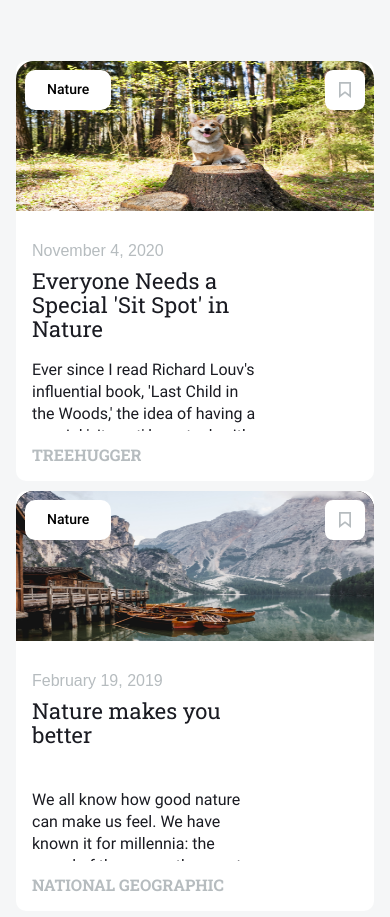
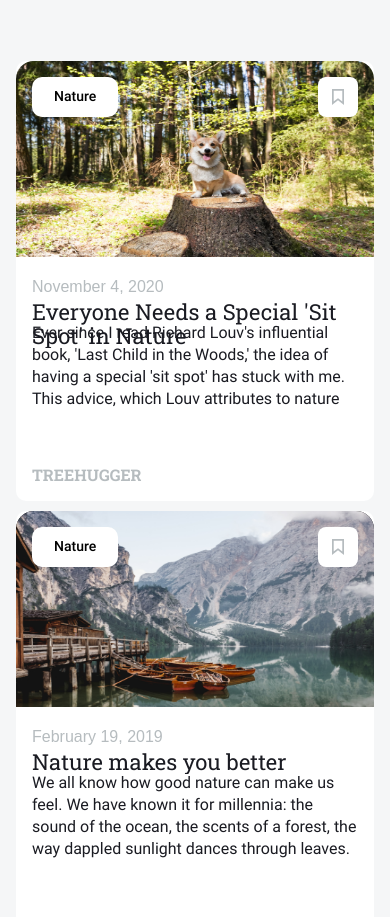
Before and after one commit to irmo12/news-explorer-frontend, a React (Create React App) app in the folder news-explorer/: page / in a window 390 px wide. Shown: the part 599-1516 px from the top of the page. Built offline with nearby package versions, Linux system fonts and the light colour scheme.

Commit message:
getting there 320

```diff
--- a/news-explorer/src/components/NewsCard/NewsCard.css
+++ b/news-explorer/src/components/NewsCard/NewsCard.css
@@ -122,13 +122,13 @@
   justify-content: flex-start;
   display: grid;
   padding: 0 23px;
-  grid-template-rows: 0.2fr 2.2fr 3.5fr .8fr;
-  gap: 12px;
+  grid-template-rows: 0.2fr 2.2fr 3.5fr 0.8fr;
+  grid-template-columns: auto;
+  grid-gap: 12px;
   height: 100%;
   max-height: 304px;
   overflow: hidden;
 }
-
 
 .news-card__text {
   font-family: "Roboto", sans-serif;
@@ -142,7 +142,9 @@
   min-height: 0;
   min-width: 0;
   max-width: 100%;
-  flex-wrap: wrap;
+  display: -webkit-box;
+  -webkit-box-orient: vertical;
+  -webkit-line-clamp: 6;
 }
 
 .news-card__date {
@@ -169,6 +171,9 @@
   min-height: 60px;
   max-width: 315px;
   align-self: center;
+  display: -webkit-box;
+  -webkit-box-orient: vertical;
+  -webkit-line-clamp: 3;
 }
 
 .news-card__source {
@@ -206,7 +211,7 @@
     border-top-left-radius: 18px;
     border-top-right-radius: 18px;
     height: 35.7%;
-    max-height: 150px;
+    height: 150px;
   }
 
   .news-card__header {
@@ -215,7 +220,7 @@
 
   .news-card__date {
     font-size: 16px;
-    margin-top: 13px;
+    margin-top: 16px;
     overflow: hidden;
     white-space: nowrap;
     justify-self: flex-start;
@@ -230,13 +235,14 @@
     justify-self: start;
     gap: 12px;
     min-width: 0;
-    max-width: 224px;
     align-items: flex-start;
     justify-content: flex-start;
+    height: 270px;
+    gap: 19px;
   }
 
   .news-card__text {
-    margin: 2px 0 0;
+    margin: 0;
     max-height: 88px;
     overflow: hidden;
     text-overflow: ellipsis;
@@ -246,7 +252,6 @@
   }
 
   .news-card__title {
-    margin: 8px 0 0;
     min-height: 60px;
     overflow: hidden;
     text-overflow: ellipsis;
@@ -254,6 +259,7 @@
     line-height: 24px;
     align-self: start;
     min-width: 0px;
+    margin: 13px 0 0;
   }
 
   .news-card__source {
@@ -266,9 +272,41 @@
   }
 }
 
+
+
 @media screen and (max-width: 550px) {
+  .news-card {
+    height: 440px;
+    max-height: unset;
+  }
+
+  .news-card__img {
+    height: 196px;
+  }
+
+  .news-card__header {
+    padding: 16px;
+  }
+
+  .news-card__date {
+    margin-top: 3px;
+  }
+
+  .news-card__title {
+    -webkit-line-clamp: 2;
+    margin-top: 3px;
+    max-height: 48px;
+    min-height: 0px;
+  }
+
   .news-card__texts {
     margin: 16px;
+    height: 244px;
+    grid-gap: 5px;
+    grid-template-rows: .22fr .22fr .8fr 1fr;
+  }
+
+  .news-card__text {
   }
 
   .news-card__tooltip {
--- a/news-explorer/src/components/NewsCard/NewsCard.js
+++ b/news-explorer/src/components/NewsCard/NewsCard.js
@@ -31,7 +31,7 @@ function NewsCard({ article, saveOrDelArticle }) {
       <div className='news-card__texts'>
         <h4 className="news-card__date">{article.date}</h4>
         <h5 className="news-card__title">{article.title}</h5>
-        <p className="news-card__text"><p className="news-card__text-overflow">{article.text}</p></p>
+        <p className="news-card__text">{article.text}</p>
         <span className="news-card__source">{article.source}</span>
       </div>
     </article >
```
